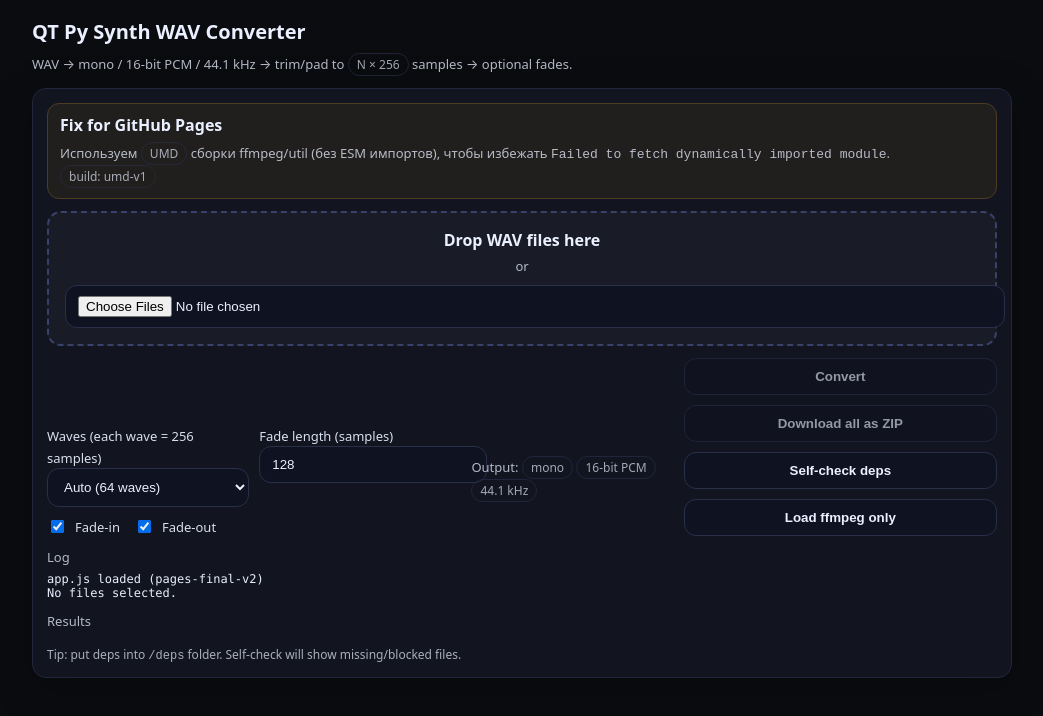
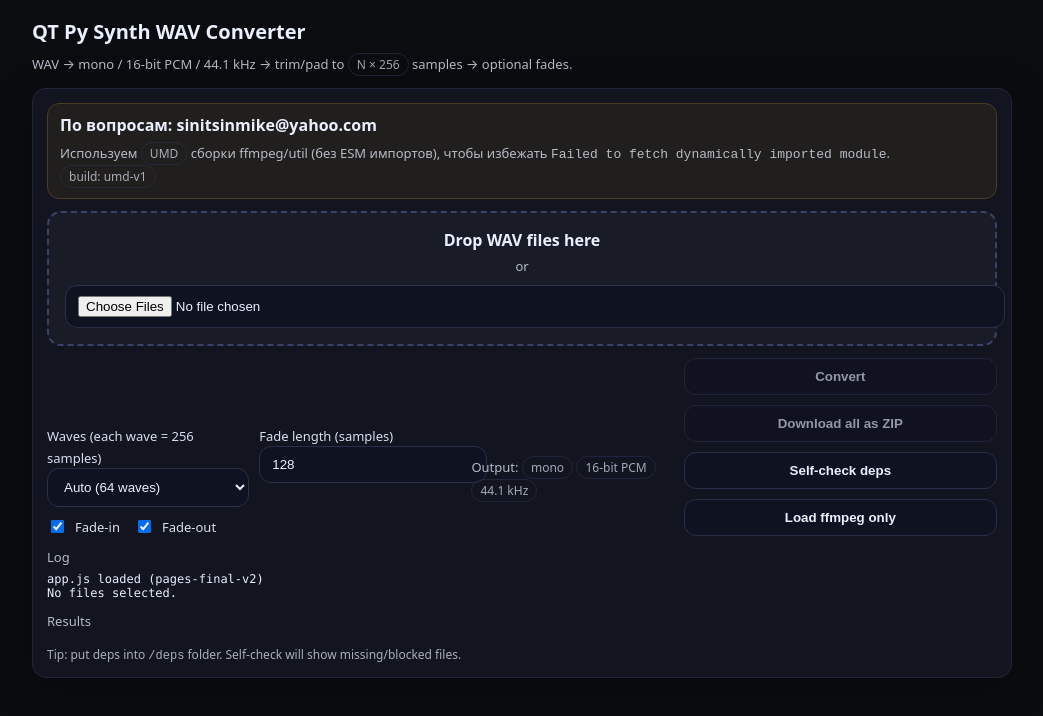
Before and after one commit to sinitsinmike/QTPY_Synth_WAV_convertor, a plain HTML site: page index.html in a window 1280 px wide. Shown: the whole page, without its empty margins (118-1161 px from the left). Drawn offline with Linux system fonts and the light colour scheme.

Commit message:
Change contact info for GitHub Pages fix
Updated contact information in the warning section.

```diff
--- a/index.html
+++ b/index.html
@@ -38,7 +38,7 @@
 
     <div class="card" style="margin-top:12px;">
       <div class="warn">
-        <div style="font-weight:700;">Fix for GitHub Pages</div>
+        <div style="font-weight:700;">По вопросам: sinitsinmike@yahoo.com</div>
         <div class="muted" style="margin-top:6px;">
           Используем <span class="pill">UMD</span> сборки ffmpeg/util (без ESM импортов), чтобы избежать
           <code>Failed to fetch dynamically imported module</code>.
```
